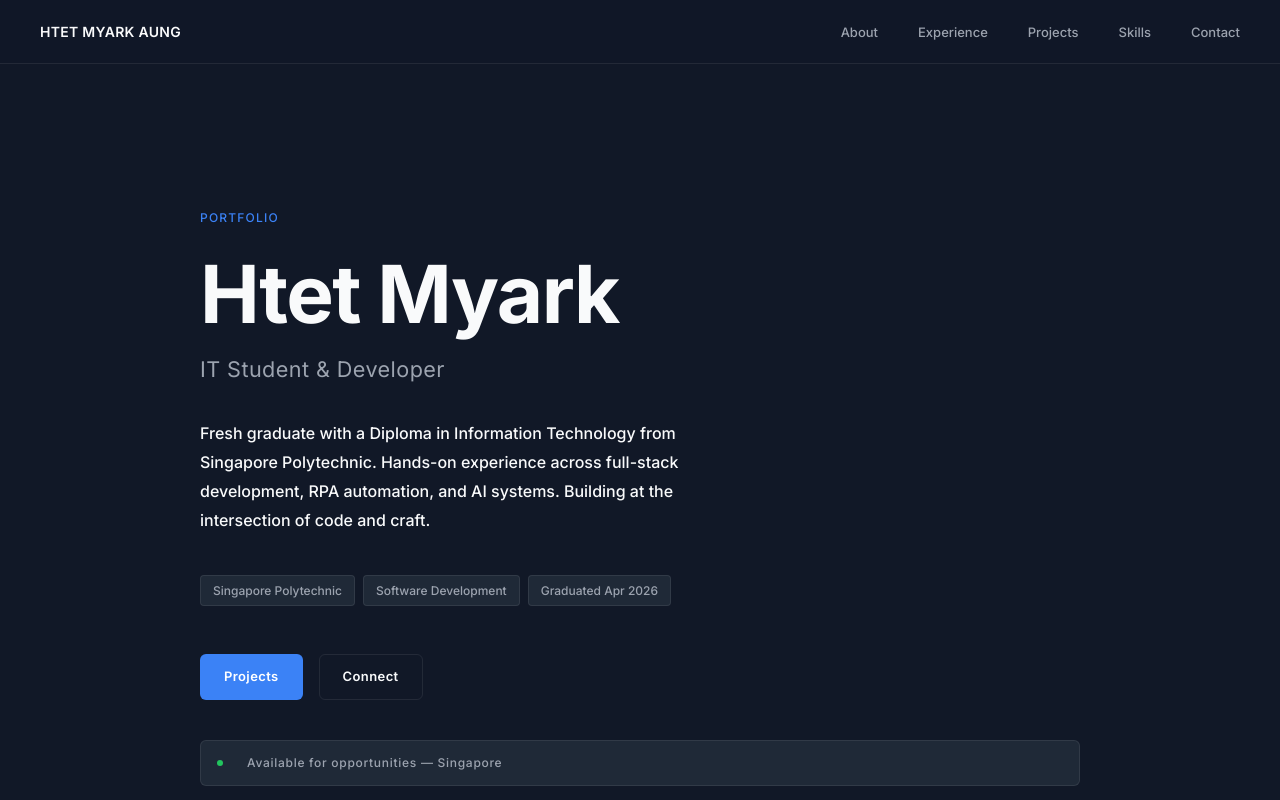
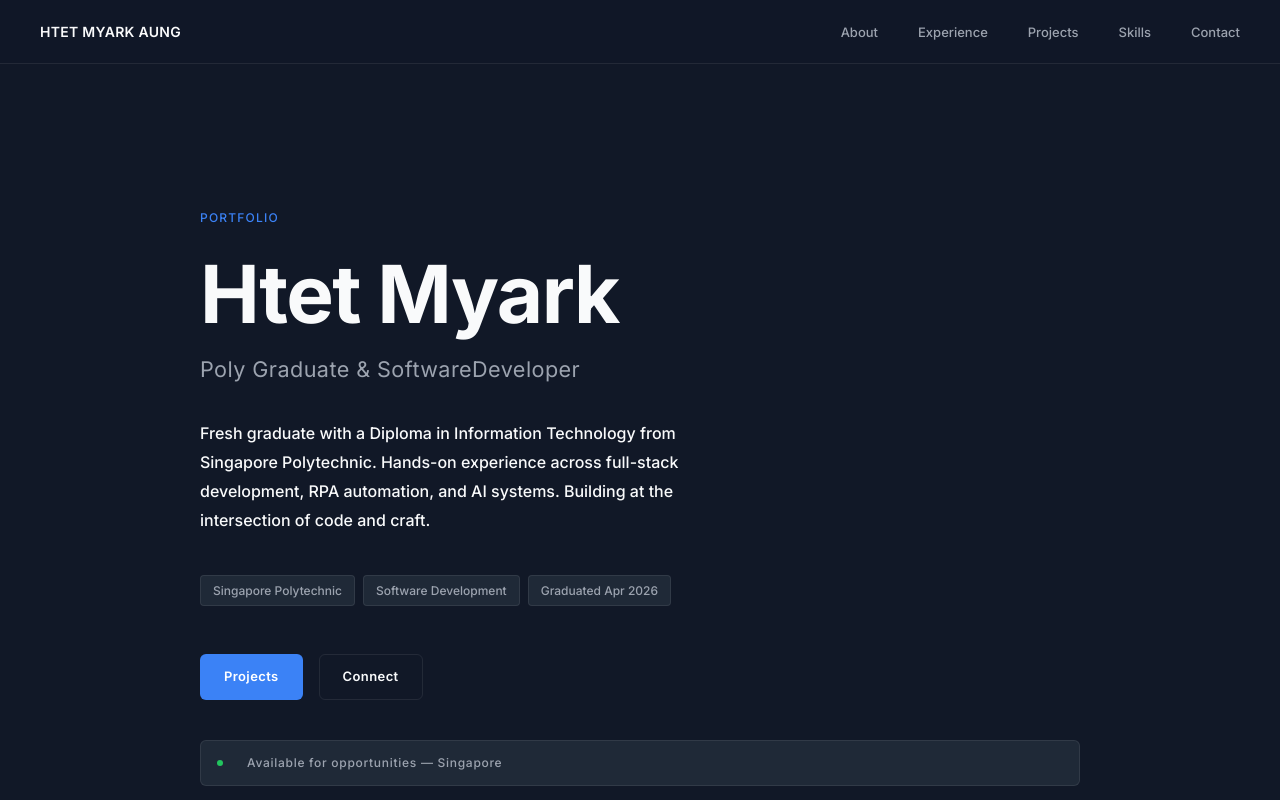
Before and after one commit to Htet-Myark/htet-portfolio-v2, a React (Vite) app: page / in a window 1280 px wide. Shown: the top 800 px of the page. Built offline with nearby package versions, Linux system fonts and the light colour scheme.

Commit message:
title changed

```diff
--- a/src/components/Hero.jsx
+++ b/src/components/Hero.jsx
@@ -8,7 +8,7 @@ export default function Hero() {
       <h1 className="hero-name reveal delay-1">Htet Myark</h1>
 
       <p className="hero-title-line2 reveal delay-2">
-        IT Student &amp; Developer
+        Poly Graduate &amp; SoftwareDeveloper
       </p>
 
       <p className="hero-sub reveal delay-3">
```
